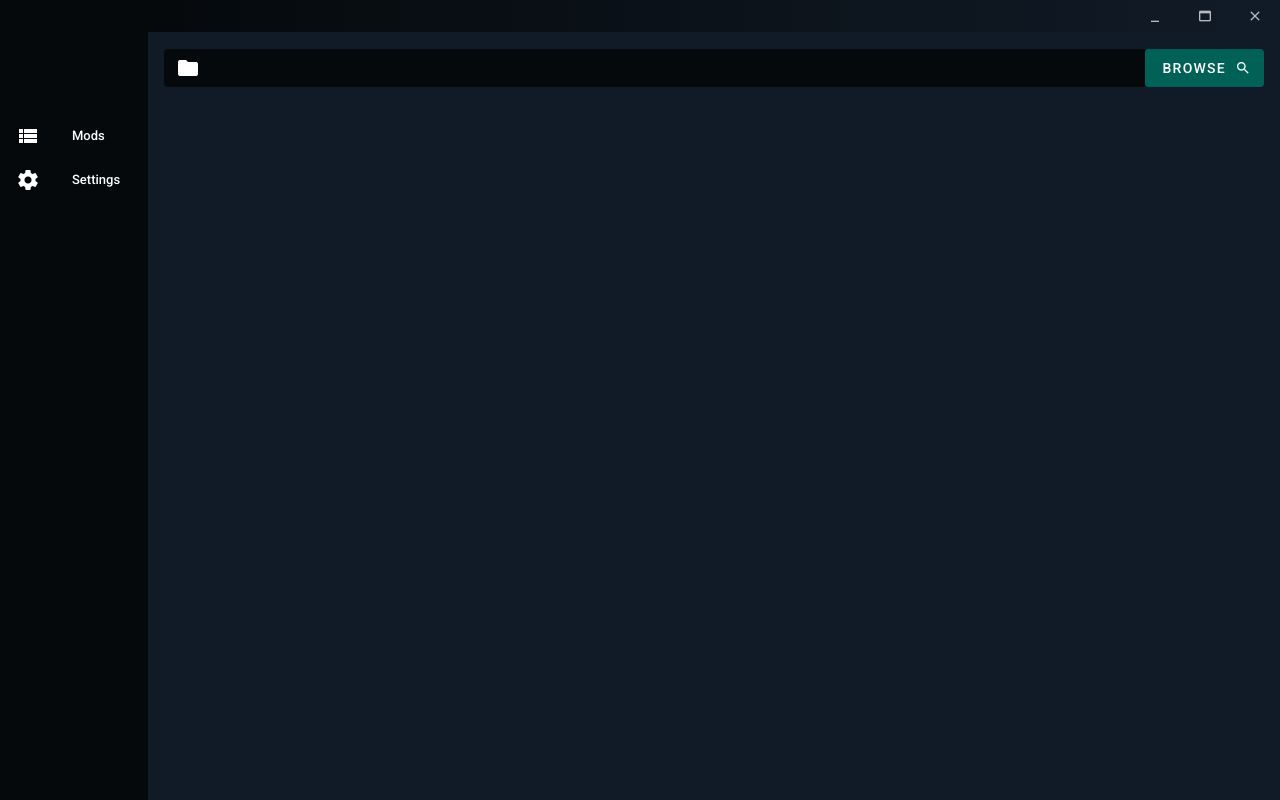
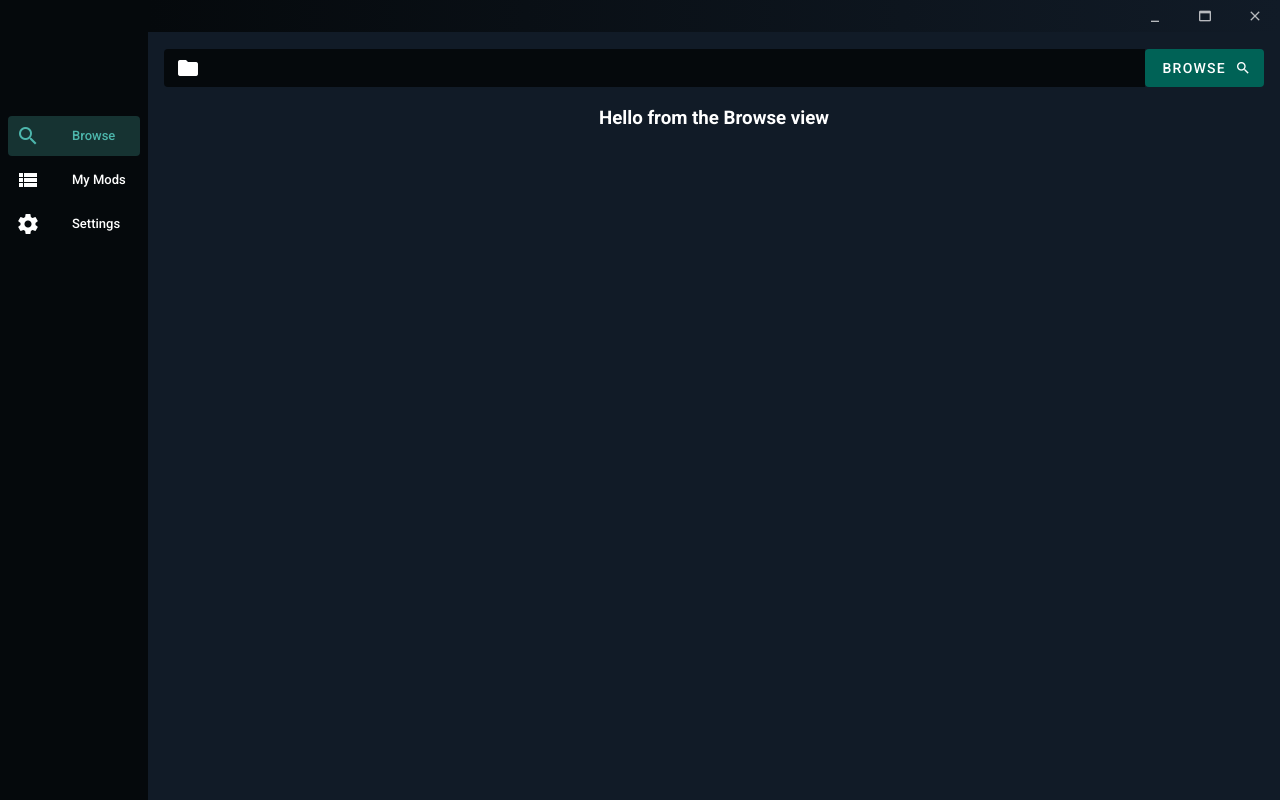
Before and after one commit to CherryMace/melvor-mod-manager, a Vue app: page /#/browse in a window 1280 px wide. Built offline with nearby package versions, Linux system fonts and the light colour scheme.

Commit message:
Add browse view and link

```diff
--- a/src/components/Sidebar.vue
+++ b/src/components/Sidebar.vue
@@ -7,24 +7,43 @@
     </div>
     <v-list dense nav>
       <v-list-item-group color="teal lighten-2">
-        <v-list-item link to="/">
+
+        <v-list-item v-for="item in navItems" :key="item.title" link :to="item.link">
           <v-list-item-icon>
-            <v-icon>view_list</v-icon>
+            <v-icon>{{ item.icon }}</v-icon>
           </v-list-item-icon>
           <v-list-item-content>
-            <v-list-item-title>Mods</v-list-item-title>
+            <v-list-item-title>{{ item.title }}</v-list-item-title>
           </v-list-item-content>
         </v-list-item>
 
-        <v-list-item link to="/settings">
-          <v-list-item-icon>
-            <v-icon>settings</v-icon>
-          </v-list-item-icon>
-          <v-list-item-content>
-            <v-list-item-title>Settings</v-list-item-title>
-          </v-list-item-content>
-        </v-list-item>
       </v-list-item-group>
     </v-list>
   </v-navigation-drawer>
 </template>
+
+<script>
+export default {
+  data () {
+    return {
+      navItems: [
+        {
+          title: 'Browse',
+          icon: 'search',
+          link: '/browse'
+        },
+        {
+          title: 'My Mods',
+          icon: 'view_list',
+          link: '/'
+        },
+        {
+          title: 'Settings',
+          icon: 'settings',
+          link: '/settings'
+        }
+      ]
+    }
+  }
+}
+</script>
--- a/src/router/index.js
+++ b/src/router/index.js
@@ -1,6 +1,7 @@
 import Vue from 'vue';
 import VueRouter from 'vue-router';
 import Mods from '../views/Mods.vue';
+import Browse from '../views/Browse.vue';
 import Settings from '../views/Settings.vue';
 
 Vue.use(VueRouter);
@@ -10,6 +11,11 @@ const routes = [
     path: '/',
     name: 'Mods',
     component: Mods
+  },
+  {
+    path: '/browse',
+    name: 'Browse',
+    component: Browse
   },
   {
     path: '/settings',
--- /dev/null
+++ b/src/views/Browse.vue
@@ -0,0 +1,5 @@
+<template>
+  <div>
+    <h3>Hello from the Browse view</h3>
+  </div>
+</template>
```
